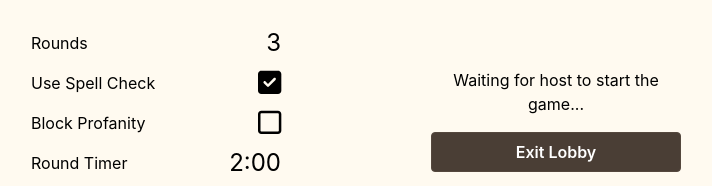
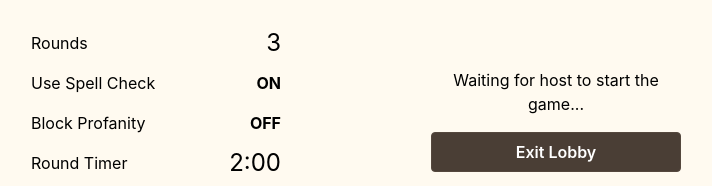
Before and after one commit to justinroche/worduel, a Vue app in the folder client/: page /lobby in a window 1280 px wide. Shown: the part 438-624 px from the top of the page, without its empty margins (284-996 px from the left). Built offline with nearby package versions, Linux system fonts and the light colour scheme; no server answers.

Commit message:
For nonhosts, display ON or OFF instead of checkboxes in lobby

```diff
--- a/client/src/components/LobbyGameOptionsSection.vue
+++ b/client/src/components/LobbyGameOptionsSection.vue
@@ -137,42 +137,18 @@ const handleSubtractTimeButton = () => {
     </div>
     <div class="game-option">
       <p>Use Spell Check</p>
-      <font-awesome-icon
-        v-if="!spellCheckEnabled"
-        :icon="['far', 'square']"
-        size="2x"
-        class="game-option-check"
-      />
-      <font-awesome-icon
-        v-else
-        :icon="['fas', 'square-check']"
-        size="2x"
-        class="game-option-check"
-      />
+      <p v-if="!spellCheckEnabled" class="setting-label-text"><b>OFF</b></p>
+      <p v-else class="setting-label-text"><b>ON</b></p>
     </div>
+
     <div class="game-option">
       <p>Block Profanity</p>
-      <font-awesome-icon
-        v-if="!blockProfanityEnabled"
-        :icon="['far', 'square']"
-        size="2x"
-        class="game-option-check"
-      />
-      <font-awesome-icon
-        v-else
-        :icon="['fas', 'square-check']"
-        size="2x"
-        class="game-option-check"
-      />
+      <p v-if="!blockProfanityEnabled" class="setting-label-text"><b>OFF</b></p>
+      <p v-else class="setting-label-text"><b>ON</b></p>
     </div>
     <div class="game-option">
       <p>Round Timer</p>
-      <font-awesome-icon
-        v-if="!roundTimerEnabled"
-        :icon="['far', 'square']"
-        size="2x"
-        class="game-option-check"
-      />
+      <p v-if="!roundTimerEnabled" class="setting-label-text"><b>OFF</b></p>
       <p v-else class="round-timer-not-host">
         {{ roundTimerDurationFormatted }}
       </p>
```
